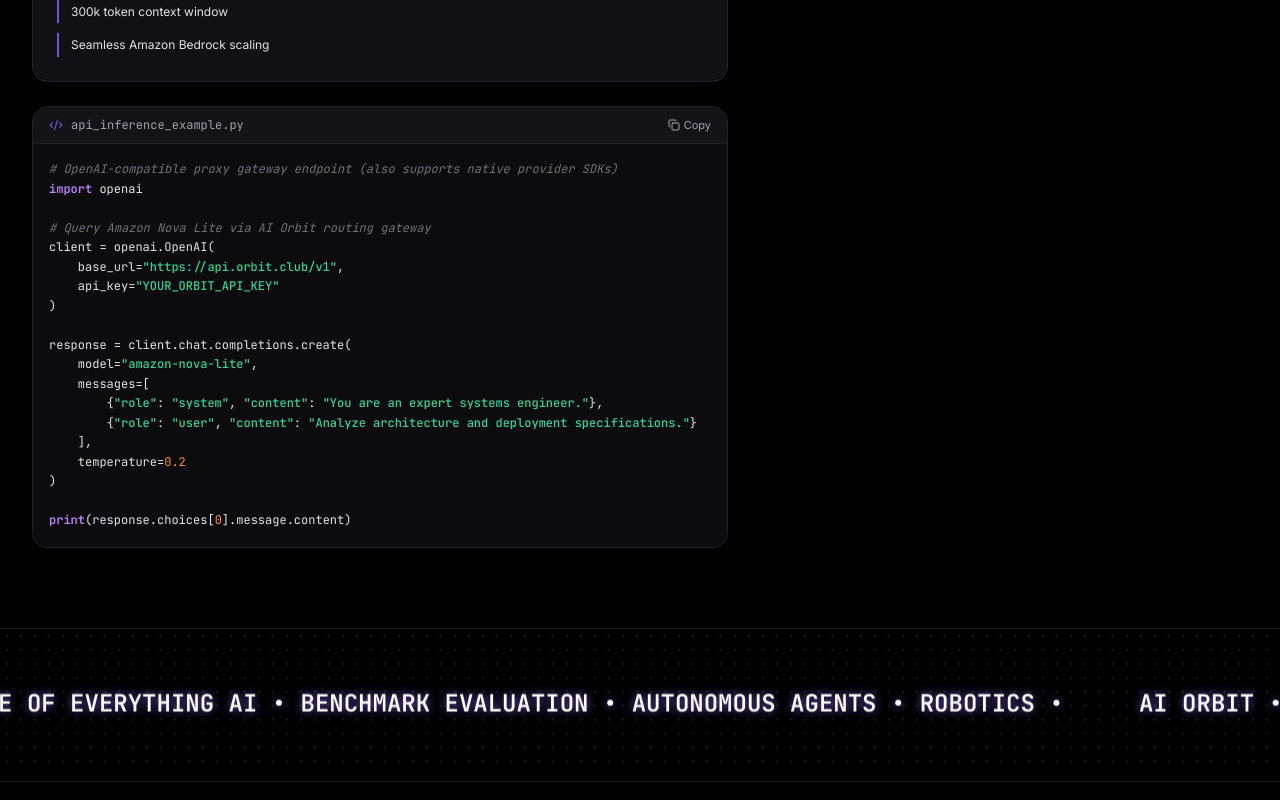
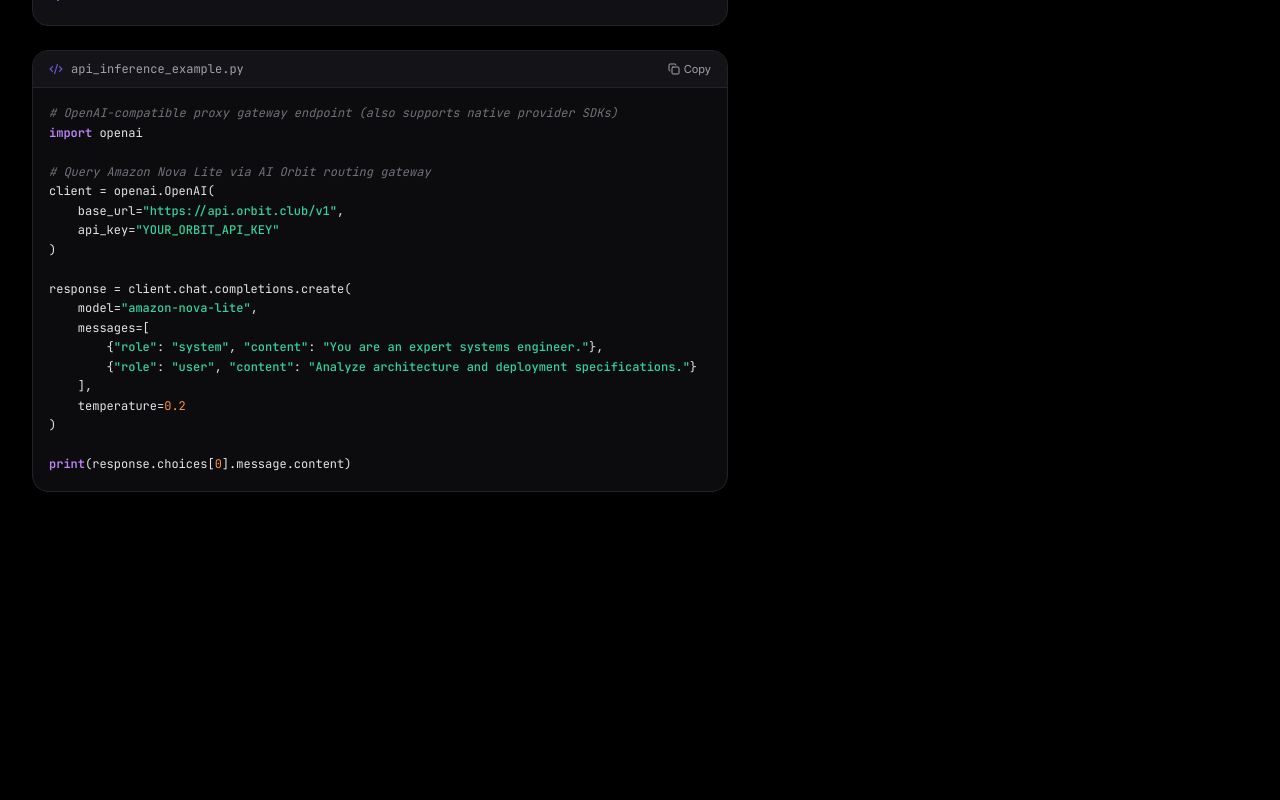
Before and after one commit to Shraddha180407/ai-orbit, a React (Vite) app: page /leaderboard/amazon-nova-lite in a window 1280 px wide. Shown: the part 1964-2764 px from the top of the page. After the commit the page ends 2536 px from the top, so only its background shows below. Built offline with nearby package versions, Linux system fonts and the light colour scheme; the HTML template or start-up script is replaced by a standard one; a web font is replaced by a local one.

Commit message:
feat(layout): restrict global Header, Footer, and LED marquee display strictly to the Home page route

```diff
--- a/src/App.jsx
+++ b/src/App.jsx
@@ -28,6 +28,9 @@
 }
 
 export default function App() {
+  const location = useLocation();
+  const isHomePage = location.pathname === '/';
+
   // Leaderboard compare selection state
   const [selectedForCompare, setSelectedForCompare] = useState([]);
 
@@ -92,13 +95,15 @@
     <div className="min-h-screen bg-black text-white flex flex-col font-sans selection:bg-[#6E56CF]/30 selection:text-white antialiased overflow-x-hidden">
       <ScrollToTop />
 
-      {/* Main AI Orbit Header with Real Logo */}
+      {/* Main AI Orbit Header rendered ONLY on the Home page */}
+      {isHomePage && (
         <Header
           onOpenSearch={() => setIsSearchOpen(true)}
           bookmarksCount={bookmarks.length}
           onOpenBookmarks={() => setIsBookmarksOpen(true)}
           onOpenSubmit={() => setIsSubmitOpen(true)}
         />
+      )}
 
       {/* Main Routes */}
       <div className="flex-1 flex flex-col">
@@ -191,8 +196,8 @@
         </Routes>
       </div>
 
-      {/* Global AI Orbit Footer with Real Logo */}
-      <Footer />
+      {/* Global AI Orbit Footer & LED Marquee rendered ONLY on the Home page */}
+      {isHomePage && <Footer />}
 
       {/* Overlays & Modals */}
       <SearchModal
--- a/src/pages/LeaderboardDetailPage.jsx
+++ b/src/pages/LeaderboardDetailPage.jsx
@@ -358,7 +358,7 @@
   return (
     <div className="min-h-screen bg-black text-white selection:bg-[#6E56CF]/30 pb-20">
       {/* Top Breadcrumb Navigation */}
-      <div className="border-b border-[#1C1C1F] bg-[#09090b]/80 backdrop-blur-md sticky top-[57px] z-30 py-2.5 px-4 sm:px-8">
+      <div className="border-b border-[#1C1C1F] bg-[#09090b]/80 backdrop-blur-md sticky top-0 z-30 py-2.5 px-4 sm:px-8">
         <div className="mx-auto max-w-[1440px] flex items-center justify-between gap-4 text-xs">
           <div className="flex items-center gap-1.5 text-[#A1A1AA] overflow-x-auto scrollbar-none whitespace-nowrap">
             <Link to="/" className="hover:text-white transition-colors flex items-center gap-1">
--- a/src/pages/RobotDetailPage.jsx
+++ b/src/pages/RobotDetailPage.jsx
@@ -69,7 +69,7 @@
   return (
     <div className="min-h-screen bg-black text-white selection:bg-[#6E56CF]/30 pb-16">
       {/* Top Breadcrumb Bar */}
-      <div className="border-b border-[#1C1C1F] bg-[#09090b]/80 backdrop-blur-md sticky top-[57px] z-30 py-2.5 px-4 sm:px-8">
+      <div className="border-b border-[#1C1C1F] bg-[#09090b]/80 backdrop-blur-md sticky top-0 z-30 py-2.5 px-4 sm:px-8">
         <div className="mx-auto max-w-[1440px] flex items-center justify-between gap-4 text-xs">
           <div className="flex items-center gap-1.5 text-[#A1A1AA] overflow-x-auto scrollbar-none whitespace-nowrap">
             <Link to="/" className="hover:text-white transition-colors flex items-center gap-1">
```
Lines whose indentation alone changed are shown as unchanged.
